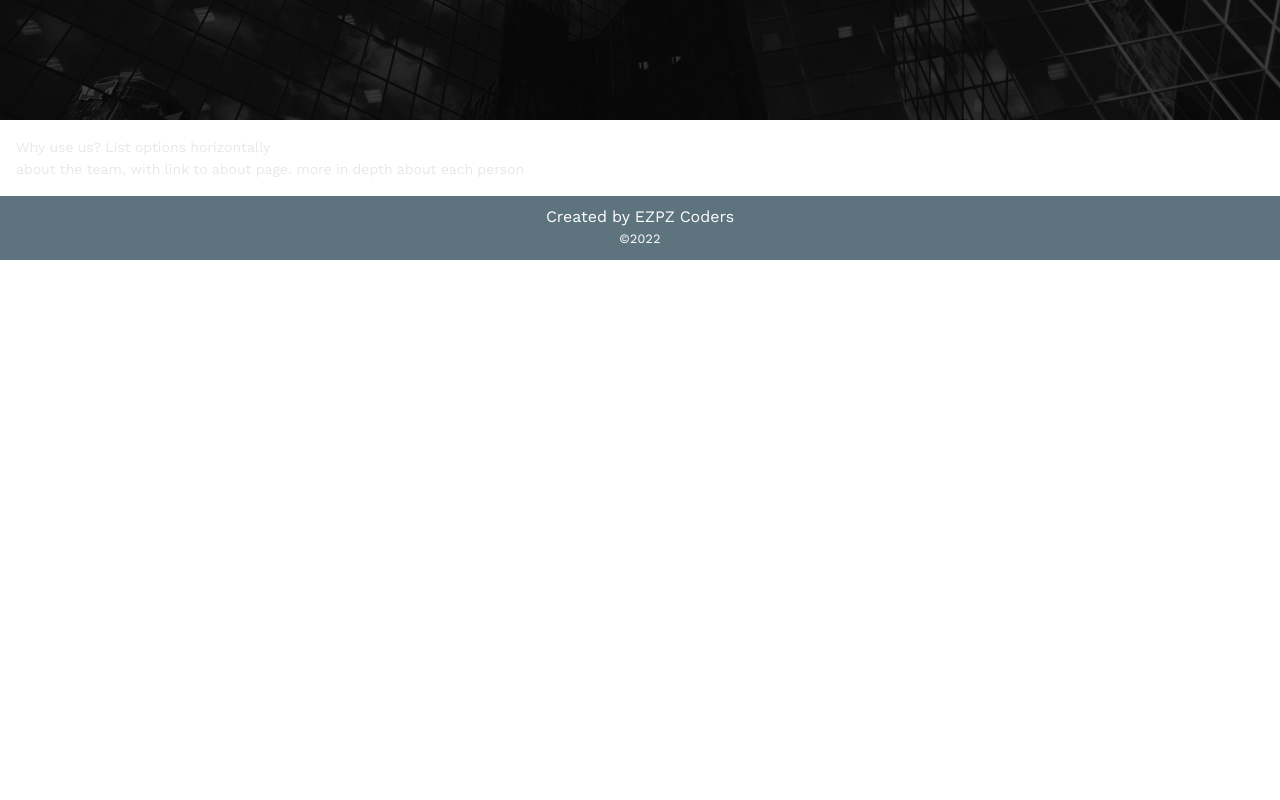
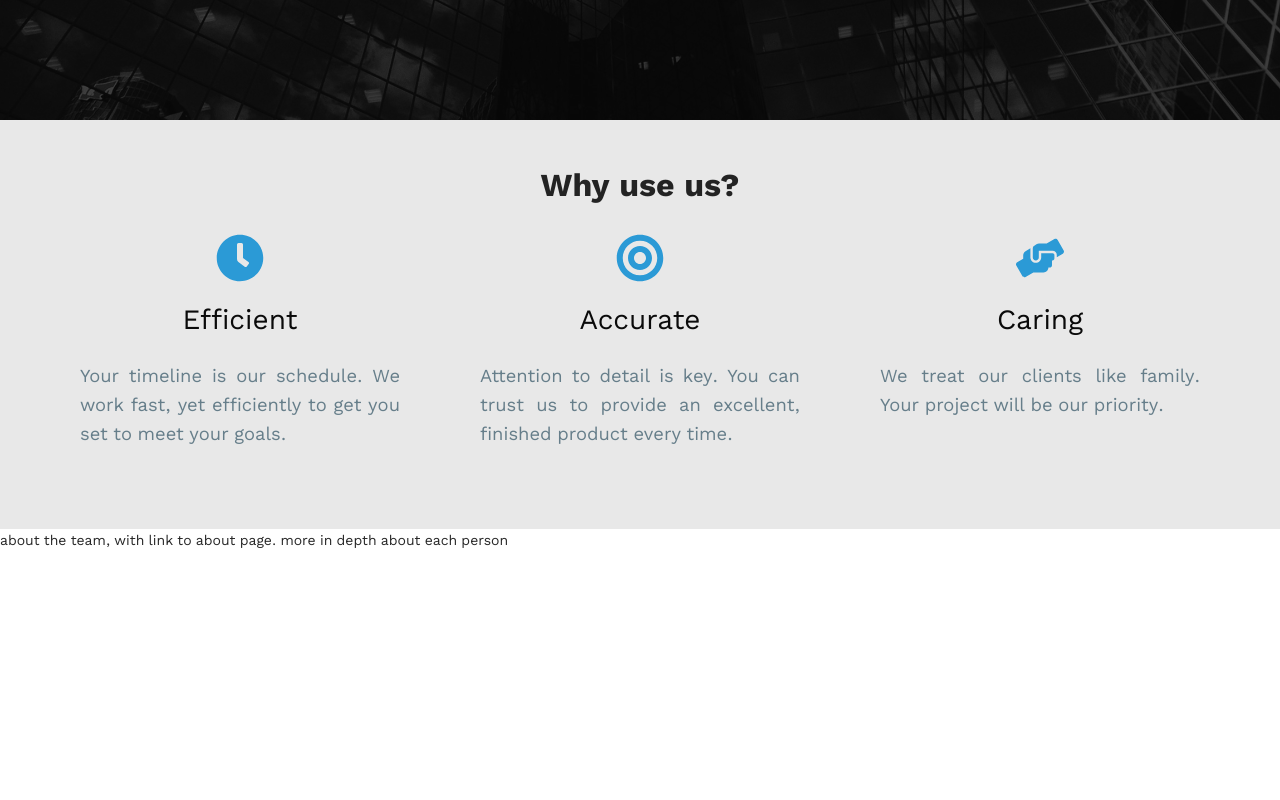
Before and after one commit to pixelverse-studios/pixelverse-studios-ui, a Next.js app: page / in a window 1280 px wide. Shown: the part 680-1480 px from the top of the page. Before the commit the page ends 940 px from the top, so only its background shows below. Built offline with nearby package versions, Linux system fonts and the light colour scheme.

Commit message:
add why use us block

```diff
--- a/components/views/landing/Landing.module.scss
+++ b/components/views/landing/Landing.module.scss
@@ -2,20 +2,19 @@
 
 .LandingPageContent {
     z-index: 3;
-    padding: 1rem;
     display: grid;
-    grid-template-rows: calc(100vh - 4rem) 1fr 1fr;
-
-    * {
-        color: var(--off-white);
-    }
+    grid-template-rows: calc(100vh - var(--nav-height)) 1fr 1fr;
 
     .missionStatement {
+        * {
+            color: var(--off-white);
+        }
+
         display: flex;
         flex-direction: column;
         align-items: center;
         width: 50vw;
-        margin: 0 auto;
+        margin: 1rem auto;
         margin-top: 5rem;
         gap: 1rem;
 
@@ -127,4 +126,50 @@
             color: var(--skyblue400);
         }
     }
+
+    .useUsBlock {
+        padding: 2.5rem 5rem 5rem 5rem;
+        background-color: var(--off-white);
+        display: flex;
+        flex-direction: column;
+        gap: 1.5rem;
+
+        h2 {
+            text-align: center;
+            margin-bottom: 0;
+            font-size: 2rem;
+            font-weight: 700;
+        }
+
+        .reasonsList {
+            display: grid;
+            grid-template-columns: 1fr 1fr 1fr;
+            grid-gap: 5rem;
+
+            .reason {
+                text-align: justify;
+                display: grid;
+                grid-template-rows: 3rem 3rem 1fr;
+                grid-gap: 1rem;
+                align-items: flex-start;
+                justify-items: center;
+
+                svg {
+                    font-size: 3rem;
+                    color: var(--skyblue400);
+                }
+
+                .primary {
+                    font-size: 1.75rem;
+                    color: var(--off-black);
+                    font-weight: 400;
+                }
+
+                .secondary {
+                    font-size: 1.15rem;
+                    color: var(--slate600);
+                }
+            }
+        }
+    }
 }
--- a/components/views/landing/index.tsx
+++ b/components/views/landing/index.tsx
@@ -1,8 +1,7 @@
-import Link from 'next/link'
 import { useRouter } from 'next/router'
+import { FaHandsHelping, FaBullseye, FaClock } from 'react-icons/fa'
 
 import backgroundImg from '../../../assets/city-buildings.jpg'
-
 import styles from './Landing.module.scss'
 
 const Landing = () => {
@@ -38,7 +37,35 @@ const Landing = () => {
                     </div>
                 </button>
             </div>
-            <div>Why use us? List options horizontally</div>
+            <div className={styles.useUsBlock}>
+                <h2>Why use us?</h2>
+                <div className={styles.reasonsList}>
+                    <div className={styles.reason}>
+                        <FaClock />
+                        <span className={styles.primary}>Efficient</span>
+                        <span className={styles.secondary}>
+                            Your timeline is our schedule. We work fast, yet
+                            efficiently to get you set to meet your goals.
+                        </span>
+                    </div>
+                    <div className={styles.reason}>
+                        <FaBullseye />
+                        <span className={styles.primary}>Accurate</span>
+                        <span className={styles.secondary}>
+                            Attention to detail is key. You can trust us to
+                            provide an excellent, finished product every time.
+                        </span>
+                    </div>
+                    <div className={styles.reason}>
+                        <FaHandsHelping />
+                        <span className={styles.primary}>Caring</span>
+                        <span className={styles.secondary}>
+                            We treat our clients like family. Your project will
+                            be our priority.
+                        </span>
+                    </div>
+                </div>
+            </div>
             <div>
                 about the team, with link to about page. more in depth about
                 each person
```
